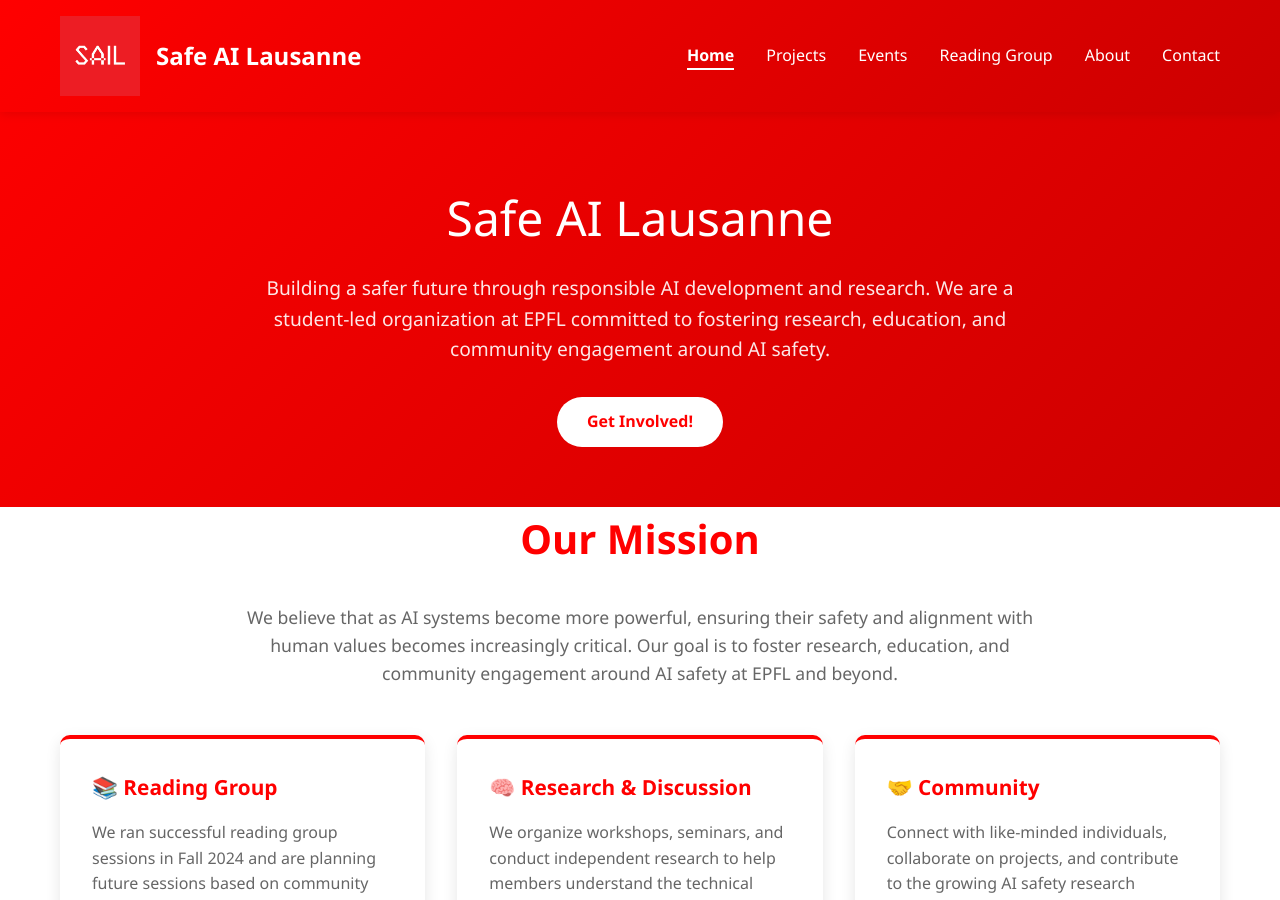
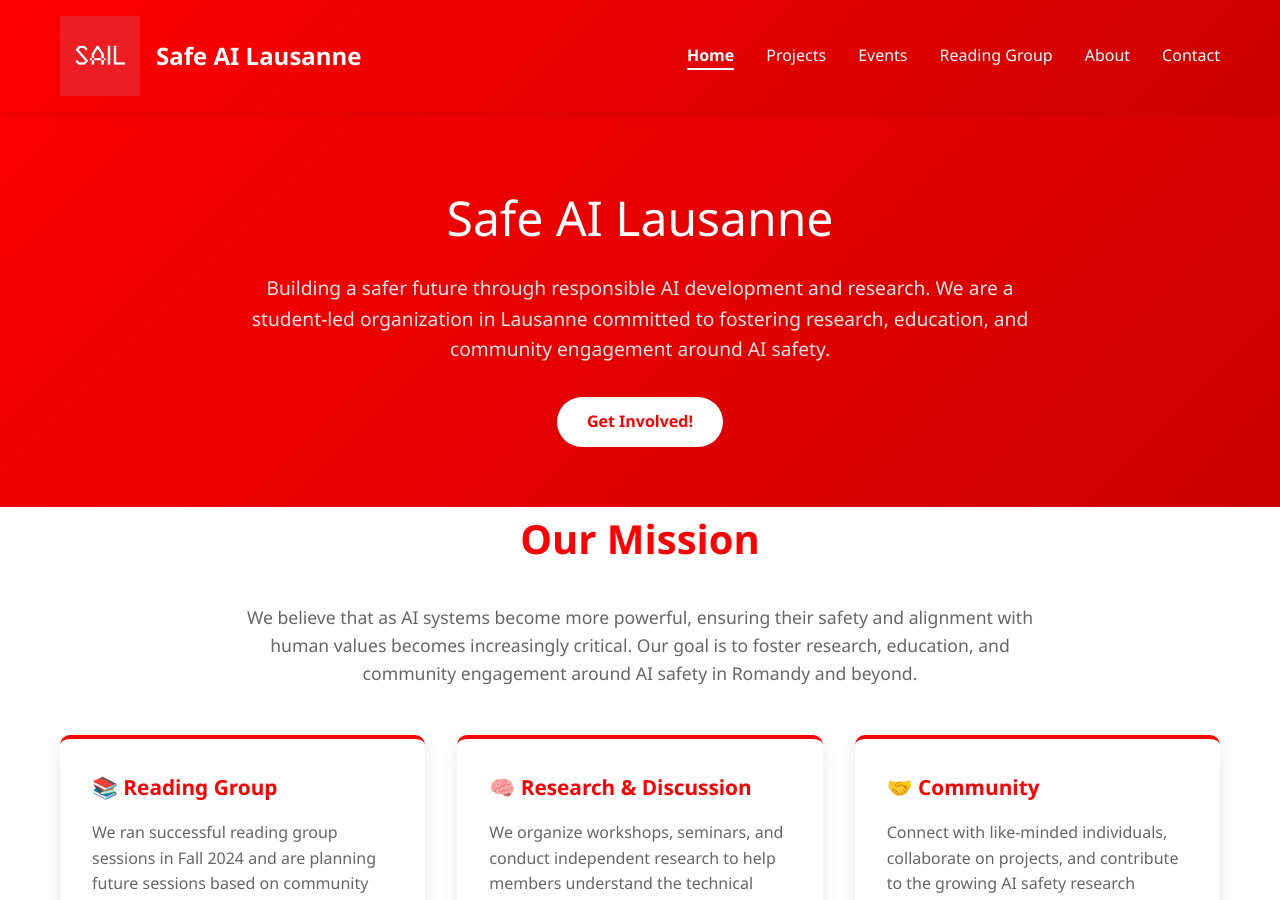
Before and after one commit to AWuhrmann/sail-website, a Jekyll site: the page built from index.html, in a window 1280 px wide and 900 px high. Built offline with Jekyll 4.4.1, drawn with Linux system fonts in a browser that asks for light colours.

Commit message:
fix: EPFL mentions

```diff
--- a/about.html
+++ b/about.html
@@ -7,7 +7,7 @@
 <section class="page-header">
     <div class="container">
         <h1>About SAIL</h1>
-        <p>Building a community dedicated to AI safety research and education at EPFL</p>
+        <p>Building a community dedicated to AI safety research and education </p>
     </div>
 </section>
 
@@ -16,7 +16,7 @@
         <h2>Our Mission</h2>
         <p>Safe AI Lausanne (SAIL) was founded on the belief that as artificial intelligence systems become increasingly powerful and pervasive, ensuring their safety and alignment with human values is one of the most important challenges of our time.</p>
 
-        <p>We are a student-led organization at EPFL committed to fostering research, education, and community engagement around AI safety. Our goal is to create a vibrant ecosystem where students, researchers, and professionals can collaborate on making AI systems safer and more beneficial for humanity.</p>
+        <p>We are a student-led organization committed to fostering research, education, and community engagement around AI safety. Our goal is to create a vibrant ecosystem where students, researchers, and professionals can collaborate on making AI systems safer and more beneficial for humanity.</p>
     </section>
 
     <section class="section">
--- a/index.html
+++ b/index.html
@@ -7,7 +7,7 @@
 <section class="hero">
     <div class="container">
         <h1>Safe AI Lausanne</h1>
-	<p>Building a safer future through responsible AI development and research. We are a student-led organization at EPFL committed to fostering research, education, and community engagement around AI safety.</p>
+	<p>Building a safer future through responsible AI development and research. We are a student-led organization in Lausanne committed to fostering research, education, and community engagement around AI safety.</p>
         <a href="{{ '/contact/' | relative_url }}" class="cta-button">Get Involved!</a>
     </div>
 </section>
@@ -19,7 +19,7 @@
       We believe that as AI systems become more powerful, ensuring their safety
       and alignment with human values becomes increasingly critical. Our goal is
       to foster research, education, and community engagement around AI safety
-      at EPFL and beyond.
+      in Romandy and beyond.
     </p>
 
     <div class="cards-grid">
```
